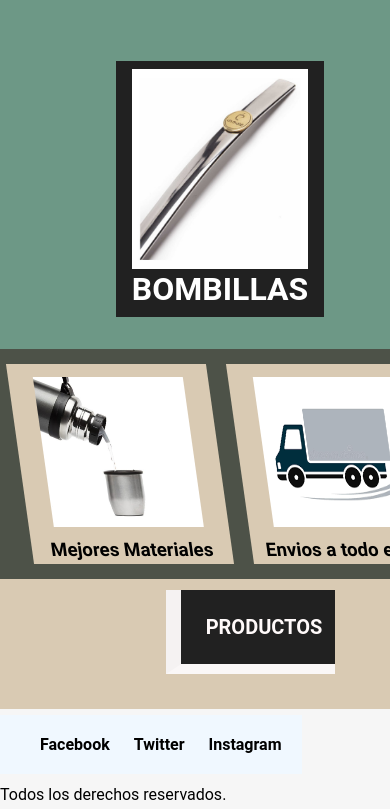
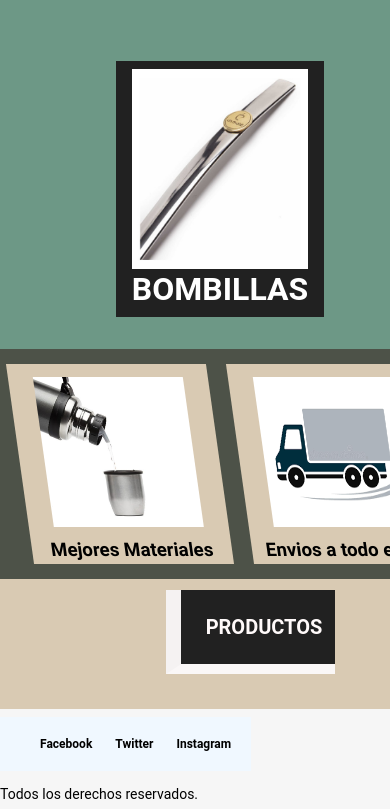
Before and after one commit to MrEsteban1/Tienda_de_Mates, a website: page index.html in a window 390 px wide. Shown: the part 815-1624 px from the top of the page. Drawn offline with Linux system fonts and the light colour scheme.

Commit message:
Add files via upload

```diff
--- a/scss/_mediaQueries.scss
+++ b/scss/_mediaQueries.scss
@@ -110,4 +110,10 @@
       margin: 0;
     }
   }
+  footer {
+    #redesSociales {
+      font-size: 12px;
+    }
+    font-size: 14px;
+  }
 }
```
Also changed, not shown: css/destino.css.
